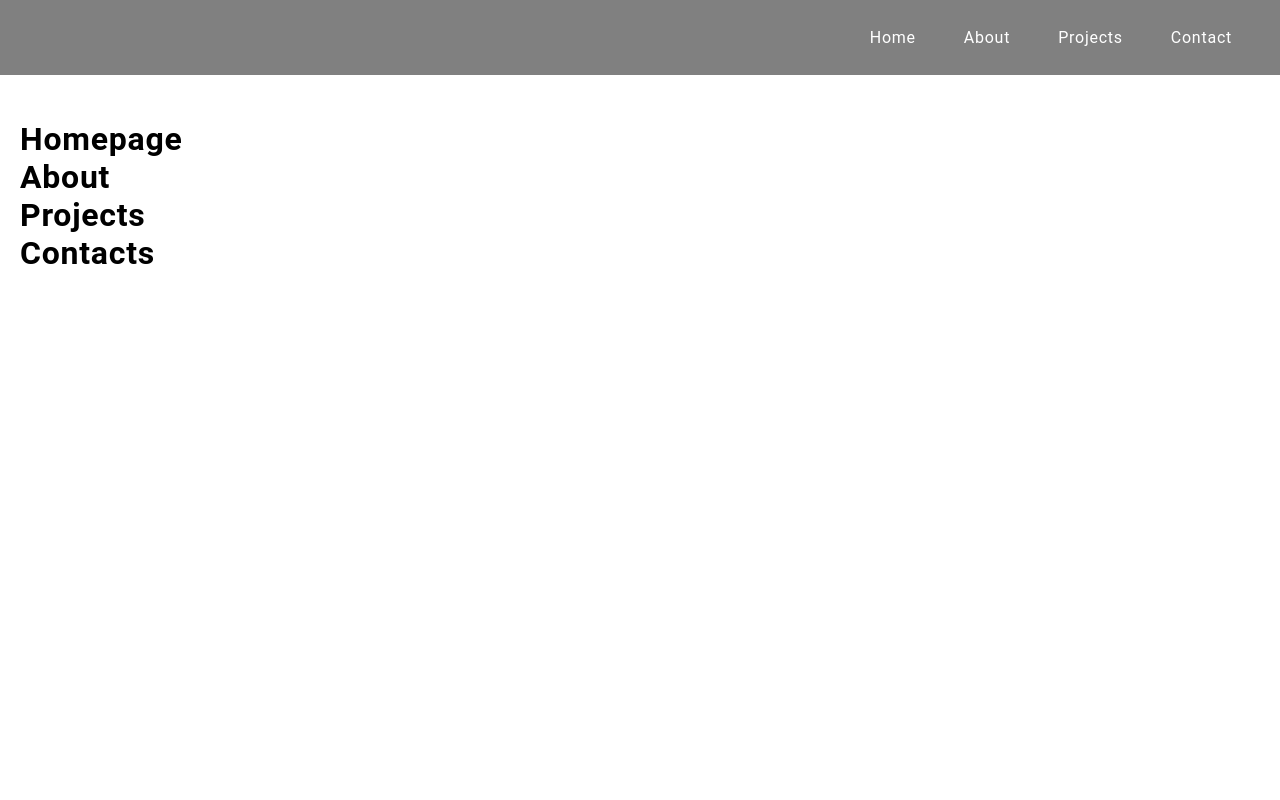
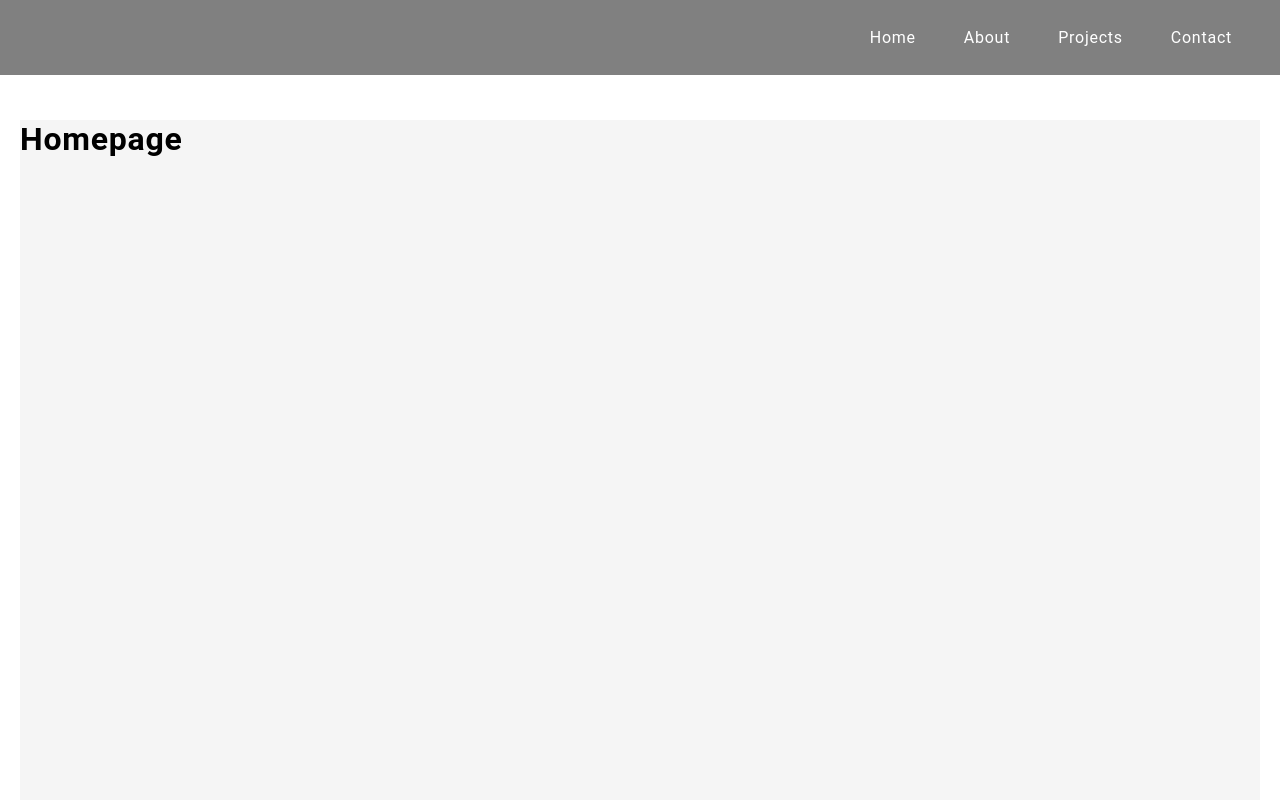
Before and after one commit to tylerrice121/Portfolio, a Gatsby site: page / in a window 1280 px wide. Shown: the top 800 px of the page. Built offline with nearby package versions, Linux system fonts and the light colour scheme; Gatsby itself is replaced by a stand-in of ours.

Commit message:
wip: single page rendered

```diff
--- /dev/null
+++ b/src/components/About/AboutElements.js
@@ -0,0 +1,6 @@
+import styled from 'styled-components'
+
+export const StyledAbout = styled.div `
+    min-height: 100vh;
+    background-color: pink;
+`;
--- a/src/pages/About/about.js
+++ b/src/components/About/about.js
@@ -1,10 +1,11 @@
 import React from 'react'
+import { StyledAbout } from './AboutElements'
 
 const About = () => {
     return (
-        <div>
+        <StyledAbout>
             <h1>About</h1>
-        </div>
+        </StyledAbout>
     )
 }
 
--- /dev/null
+++ b/src/components/Contact/ContactElements.js
@@ -0,0 +1,6 @@
+import styled from 'styled-components'
+
+export const StyledContact = styled.div `
+    min-height: 100vh;
+    background-color: #9797ff;
+`;
--- /dev/null
+++ b/src/components/Contact/contact.js
@@ -0,0 +1,12 @@
+import React from 'react'
+import { StyledContact } from './ContactElements'
+
+const Contact = () => {
+    return (
+        <StyledContact>
+            <h1>Contact</h1>
+        </StyledContact>
+    )
+}
+
+export default Contact
--- /dev/null
+++ b/src/components/Home/HomeElements.js
@@ -0,0 +1,6 @@
+import styled from 'styled-components'
+
+export const StyledHome = styled.div `
+    min-height: 100vh;
+    background-color: whitesmoke;
+`;
--- a/src/pages/Home/index.js
+++ b/src/components/Home/index.js
@@ -1,10 +1,11 @@
 import React from 'react'
+import { StyledHome } from './HomeElements'
 
 const Home = () => {
     return (
-        <div>
+        <StyledHome>
             <h1>Homepage</h1>
-        </div>
+        </StyledHome>
     )
 }
 
--- /dev/null
+++ b/src/components/Projects/ProjectsElements.js
@@ -0,0 +1,6 @@
+import styled from 'styled-components'
+
+export const StyledProjects = styled.div `
+    min-height: 100vh;
+    background-color: whitesmoke;
+`;
--- a/src/pages/Projects/projects.js
+++ b/src/components/Projects/projects.js
@@ -1,10 +1,11 @@
 import React from 'react'
+import { StyledProjects } from './ProjectsElements'
 
 const Projects = () => {
     return (
-        <div>
+        <StyledProjects>
             <h1>Projects</h1>
-        </div>
+        </StyledProjects>
     )
 }
 
--- a/src/pages/Contacts/contacts.js
+++ /dev/null
@@ -1,11 +0,0 @@
-import React from 'react'
-
-const Contacts = () => {
-    return (
-        <div>
-            <h1>Contacts</h1>
-        </div>
-    )
-}
-
-export default Contacts
--- a/src/pages/index.js
+++ b/src/pages/index.js
@@ -1,9 +1,9 @@
 import * as React from 'react'
 import Layout from '../components/layout'
-import Home from './Home/index'
-import About from './About/about'
-import Projects from './Projects/projects'
-import Contacts from './Contacts/contacts'
+import Home from '../components/Home/index'
+import About from '../components/About/about'
+import Projects from '../components/Projects/projects'
+import Contact from '../components/Contact/contact'
 
 const Index = () => {
   return (
@@ -11,7 +11,7 @@
         <Home/>
         <About/>
         <Projects/>
-        <Contacts/>
+        <Contact/>
       </Layout>
   )
 }
```
Also changed, not shown: src/pages/About/AboutElements.js (deleted), src/pages/Contacts/ContactsElements.js (deleted), src/pages/Home/HomeElements.js (deleted), src/pages/Projects/ProjectsElements.js (deleted).
